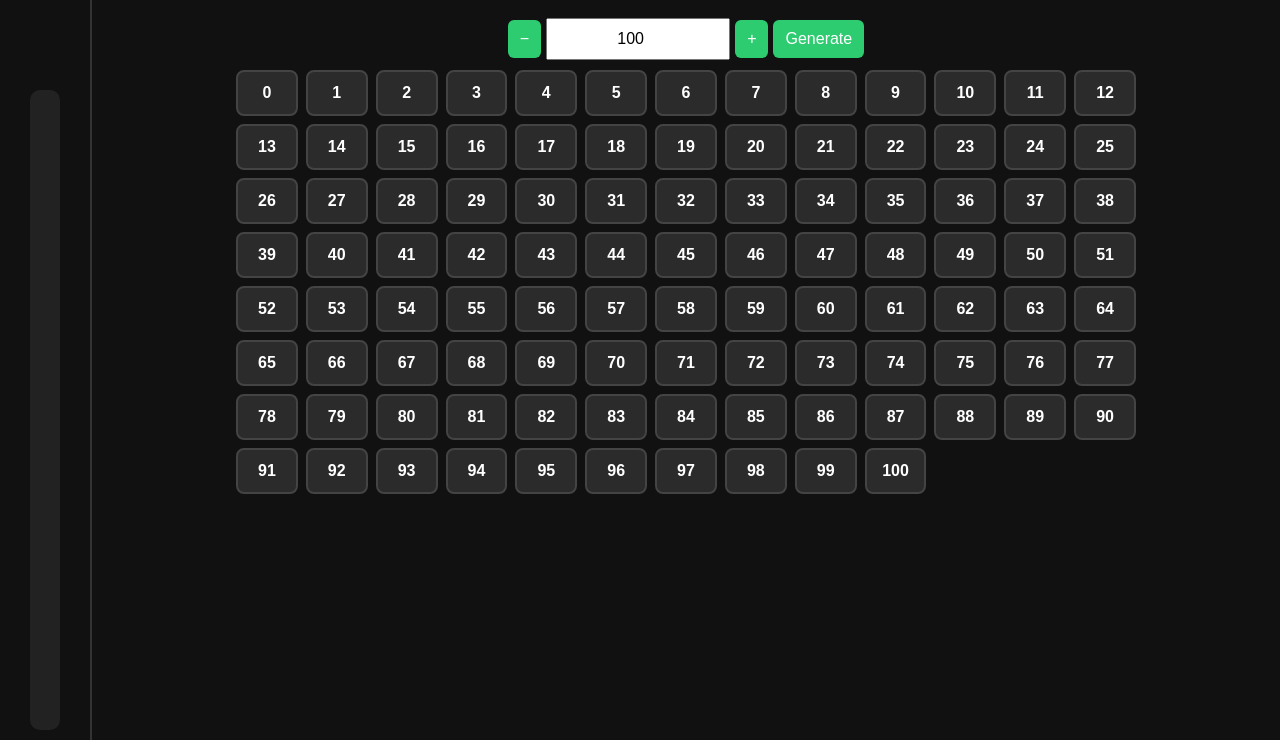
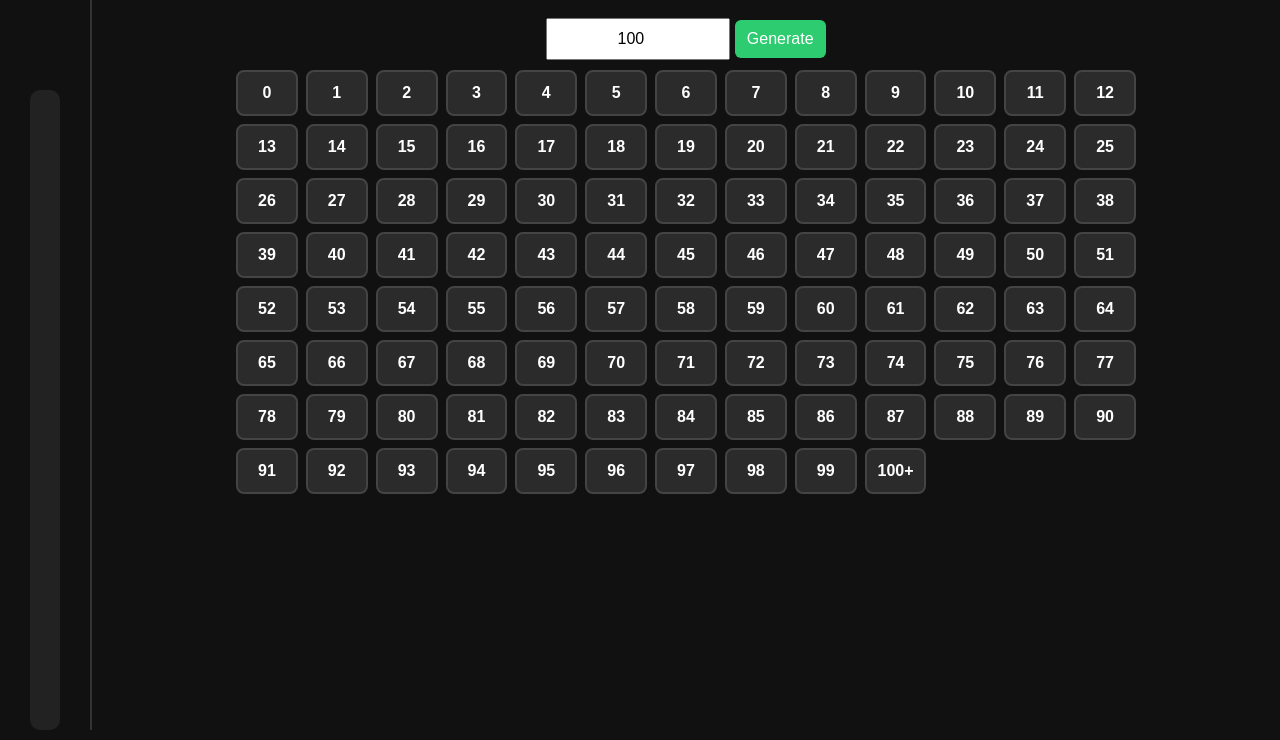
Before and after one commit to Pugbos/Rocket-League-KPH-Challenge, a plain HTML site: page index.html in a window 1280 px wide. Both pictures are taken after a click on the button "Generate". Shown: the part 70-810 px from the top of the page. Drawn offline with Linux system fonts and the light colour scheme.

Commit message:
Replace index.html with updated version

```diff
--- a/index.html
+++ b/index.html
@@ -14,7 +14,6 @@ body {
     display: flex;
 }
 
-/* LEFT PROGRESS BAR */
 #leftPanel {
     width: 90px;
     height: 100vh;
@@ -24,7 +23,6 @@ body {
     justify-content: flex-end;
     border-right: 2px solid #333;
     position: relative;
-    padding-bottom: 10px;
 }
 
 #percent {
@@ -51,7 +49,6 @@ body {
     transition: height 0.15s ease;
 }
 
-/* MAIN */
 #main {
     flex: 1;
     padding: 20px;
@@ -62,13 +59,8 @@ h1 {
     margin-top: 10px;
 }
 
-/* CONTROLS */
 .controls {
     margin: 10px;
-    display: flex;
-    justify-content: center;
-    align-items: center;
-    gap: 5px;
 }
 
 input {
@@ -88,11 +80,6 @@ button {
     border-radius: 6px;
 }
 
-button:active {
-    transform: scale(0.95);
-}
-
-/* GRID */
 .grid {
     display: grid;
     grid-template-columns: repeat(auto-fill, minmax(60px, 1fr));
@@ -121,7 +108,6 @@ button:active {
     border-color: #2ecc71;
 }
 
-/* click animation */
 .pop {
     animation: pop 0.12s ease;
 }
@@ -146,14 +132,8 @@ button:active {
 <div id="main">
     <h1>Rocket League KPH Challenge</h1>
 
-    <!-- NEW + / - CONTROLS -->
     <div class="controls">
-        <button onclick="changeMax(-10)">−</button>
-
         <input id="maxKph" type="number" value="100">
-
-        <button onclick="changeMax(10)">+</button>
-
         <button onclick="generate()">Generate</button>
     </div>
 
@@ -163,17 +143,6 @@ button:active {
 <script>
 let completed = JSON.parse(localStorage.getItem("kph")) || [];
 let max = 0;
-
-function changeMax(amount) {
-    const input = document.getElementById("maxKph");
-    let value = parseInt(input.value) || 0;
-
-    value += amount;
-    if (value < 0) value = 0;
-    if (value > 2000) value = 2000;
-
-    input.value = value;
-}
 
 function sound() {
     const ctx = new (window.AudioContext || window.webkitAudioContext)();
@@ -210,9 +179,16 @@ function generate() {
     grid.innerHTML = "";
 
     for (let i = 0; i <= max; i++) {
+
         let box = document.createElement("div");
         box.className = "kph";
-        box.innerText = i;
+
+        // ONLY LAST ONE GETS "+"
+        if (i === max) {
+            box.innerText = i + "+";
+        } else {
+            box.innerText = i;
+        }
 
         if (completed.includes(i)) box.classList.add("done");
 
```
